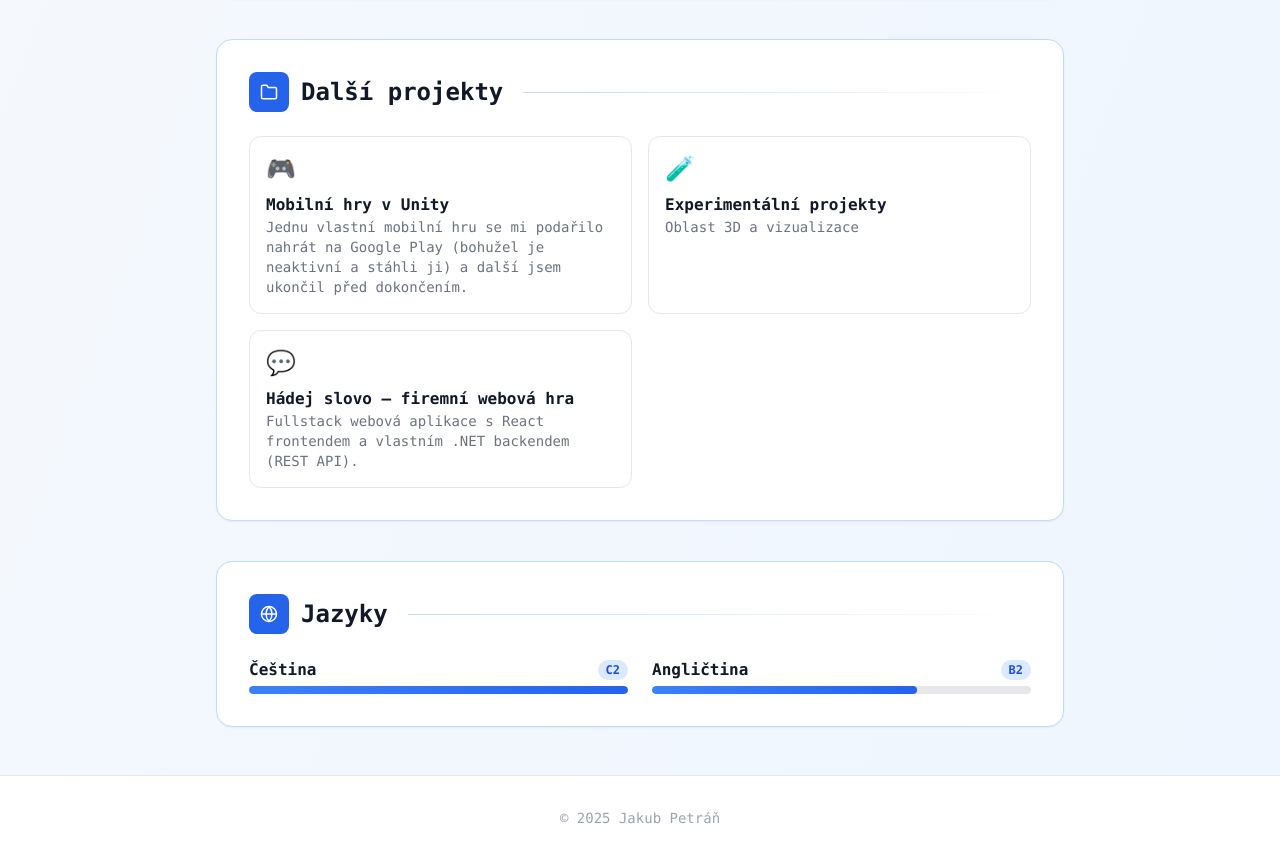
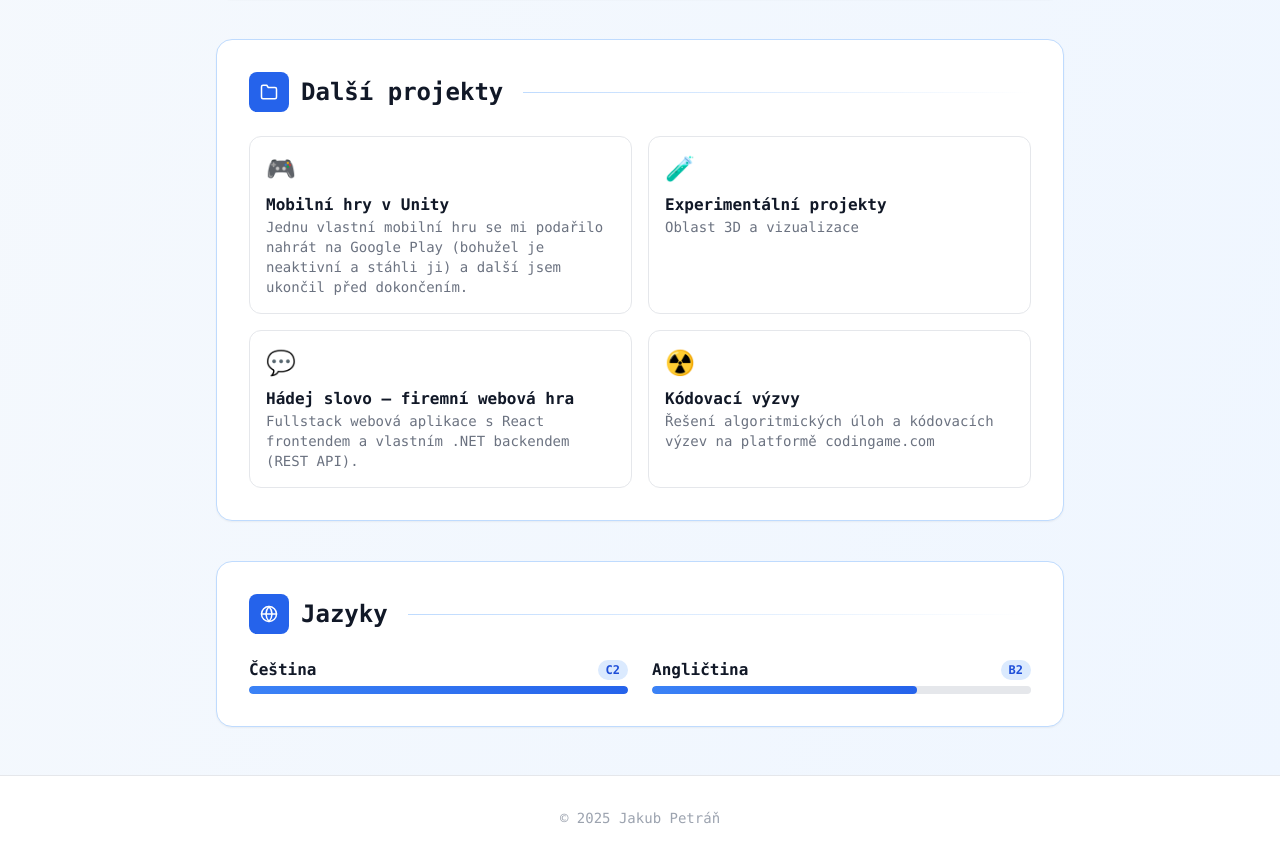
Before and after one commit to Kubica91/github-portfolio, a React (Vite) app: page / in a window 1280 px wide. Shown: the part 2640-3500 px from the top of the page. Built offline with nearby package versions, Linux system fonts and the light colour scheme.

Commit message:
pretter + doplnek k cv

```diff
--- a/index.html
+++ b/index.html
@@ -2,23 +2,29 @@
 <html lang="en">
     <head>
         <meta charset="UTF-8" />
+
         <link
             rel="icon"
             type="image/png"
             href=""
         />
+
         <meta
             name="viewport"
             content="width=device-width, initial-scale=1.0"
         />
+
         <link
             rel="stylesheet"
             href="https://fonts.googleapis.com/css2?family=Roboto:wght@300;400;500;600;700&display=swap"
         />
+
         <title>Portfolio</title>
     </head>
+
     <body>
         <div id="root"></div>
+
         <script
             type="module"
             src="/src/main.tsx"
--- a/src/cv/CvPage.tsx
+++ b/src/cv/CvPage.tsx
@@ -1,5 +1,16 @@
 import { useTranslation } from "react-i18next";
-import { FiAward, FiBookOpen, FiBriefcase, FiCode, FiDownload, FiFolder, FiGlobe, FiMail, FiMapPin, FiUser } from "react-icons/fi";
+import {
+    FiAward,
+    FiBookOpen,
+    FiBriefcase,
+    FiCode,
+    FiDownload,
+    FiFolder,
+    FiGlobe,
+    FiMail,
+    FiMapPin,
+    FiUser,
+} from "react-icons/fi";
 import SectionTitle from "./components/SectionTitle";
 import SkillCategory from "./components/SkillCategory";
 import TimelineItem from "./components/TimelineItem";
@@ -24,12 +35,17 @@ const CvPage = () => {
                         />
 
                         <div className="flex flex-1 flex-col items-center sm:items-start">
-                            <div className="mb-4 inline-flex items-center gap-2 rounded-full border border-blue-400/30 bg-blue-500/10 px-4 py-1.5 text-sm text-blue-300">
+                            <div
+                                className="mb-4 inline-flex items-center gap-2 rounded-full border border-blue-400/30 bg-blue-500/10 px-4 py-1.5 text-sm
+                                    text-blue-300"
+                            >
                                 <span className="h-2 w-2 rounded-full bg-green-400" />
                                 {t("OpenToOpportunities")}
                             </div>
 
-                            <h1 className="mb-3 text-4xl font-extrabold tracking-tight text-white sm:text-5xl">Jakub Petráň</h1>
+                            <h1 className="mb-3 text-4xl font-extrabold tracking-tight text-white sm:text-5xl">
+                                Jakub Petráň
+                            </h1>
 
                             <p className="mb-6 text-lg font-medium text-blue-200 sm:text-xl">{t("Subtitle")}</p>
 
@@ -47,8 +63,8 @@ const CvPage = () => {
 
                             <button
                                 onClick={handleDownloadPdf}
-                                className="mt-6 inline-flex items-center gap-2 rounded-full bg-blue-600 px-5 py-2.5 text-sm font-semibold text-white transition-colors print:hidden
-                                    hover:bg-blue-500 no-print"
+                                className="mt-6 inline-flex items-center gap-2 rounded-full bg-blue-600 px-5 py-2.5 text-sm font-semibold text-white
+                                    transition-colors print:hidden hover:bg-blue-500 no-print"
                             >
                                 <FiDownload />
                                 {t("DownloadPdf")}
@@ -200,7 +216,8 @@ const CvPage = () => {
                         subtitle={t("Education.Degree")}
                     >
                         <div className="rounded-lg border border-gray-200 bg-gray-50 p-4 text-sm text-gray-600">
-                            <span className="font-semibold text-gray-800">{t("Education.ThesisLabel")}</span> {t("Education.ThesisTitle")}
+                            <span className="font-semibold text-gray-800">{t("Education.ThesisLabel")}</span>{" "}
+                            {t("Education.ThesisTitle")}
                             <a
                                 href="https://dspace.tul.cz/items/2a2a2308-13d1-4b9b-9c96-6c75c33cc25e"
                                 target="_blank"
@@ -281,6 +298,11 @@ const CvPage = () => {
                                 desc: t("Projects.WordGameDesc"),
                                 emoji: "💬",
                             },
+                            {
+                                title: t("Projects.CodingGames"),
+                                desc: t("Projects.CodingGamesDesc"),
+                                emoji: "☢️",
+                            },
                         ].map((project) => (
                             <div
                                 key={project.title}
@@ -312,7 +334,9 @@ const CvPage = () => {
                             >
                                 <div className="mb-1 flex items-center justify-between">
                                     <span className="font-semibold text-gray-900">{l.lang}</span>
-                                    <span className="rounded-full bg-blue-100 px-2 py-0.5 text-xs font-bold text-blue-700">{l.level}</span>
+                                    <span className="rounded-full bg-blue-100 px-2 py-0.5 text-xs font-bold text-blue-700">
+                                        {l.level}
+                                    </span>
                                 </div>
                                 <div className="h-2 overflow-hidden rounded-full bg-gray-200">
                                     <div
@@ -327,7 +351,7 @@ const CvPage = () => {
             </main>
 
             {/* Footer */}
-            <footer className="border-t border-gray-200 bg-white py-8 text-center text-sm text-gray-400">
+            <footer className="border-t border-gray-200 bg-white py-8 text-center text-sm text-gray-400 no-print">
                 © {new Date().getFullYear()} Jakub Petráň
             </footer>
         </div>
--- a/src/cv/components/SectionTitle.tsx
+++ b/src/cv/components/SectionTitle.tsx
@@ -5,7 +5,9 @@ interface SectionTitleProps {
 
 const SectionTitle = ({ icon, title }: SectionTitleProps) => (
     <div className="mb-6 flex items-center gap-3">
-        <div className="flex h-10 w-10 shrink-0 items-center justify-center rounded-lg bg-blue-600 text-lg text-white">{icon}</div>
+        <div className="flex h-10 w-10 shrink-0 items-center justify-center rounded-lg bg-blue-600 text-lg text-white">
+            {icon}
+        </div>
 
         <h2 className="text-2xl font-bold text-gray-900">{title}</h2>
 
--- a/src/cv/components/TimelineItem.tsx
+++ b/src/cv/components/TimelineItem.tsx
@@ -9,7 +9,9 @@ const TimelineItem = ({ period, title, subtitle, children }: TimelineItemProps)
     <div className="relative pl-8 before:absolute before:left-[7px] before:top-2 before:h-full before:w-px before:bg-blue-200">
         <div className="absolute left-0 top-2 h-4 w-4 rounded-full border-[3px] border-blue-600 bg-white" />
 
-        <span className="mb-1 inline-block rounded-full bg-blue-100 px-3 py-0.5 text-xs font-semibold text-blue-700">{period}</span>
+        <span className="mb-1 inline-block rounded-full bg-blue-100 px-3 py-0.5 text-xs font-semibold text-blue-700">
+            {period}
+        </span>
 
         <h3 className="mt-1 text-lg font-bold text-gray-900">{title}</h3>
 
--- a/src/i18n.ts
+++ b/src/i18n.ts
@@ -22,7 +22,8 @@ const resources = {
             "WorkExperience.Company": "Proconom Software s.r.o., Liberec",
             "WorkExperience.CadBimVisualization": "Vývoj webových aplikací pro 3D vizualizaci CAD/BIM modelů",
             "WorkExperience.ForgeViewer": "Autodesk Forge Viewer – projekt vedu a vyvíjím od začátku",
-            "WorkExperience.ThreeJsViewer": "Prohlížečka 3D modelů v Three.js – vytvořena od základu pro webové prostředí",
+            "WorkExperience.ThreeJsViewer":
+                "Prohlížečka 3D modelů v Three.js – vytvořena od základu pro webové prostředí",
             "WorkExperience.PointCloud": "Implementace a vizualizace vlastních formátů point cloudových modelů",
             "WorkExperience.FrontendStack": "Frontend: React, TypeScript, Autodesk Forge Viewer, Three.js",
             "WorkExperience.BackendStack": "Backend: .NET (C#), REST API",
@@ -60,7 +61,10 @@ const resources = {
             "Projects.Experimental": "Experimentální projekty",
             "Projects.ExperimentalDesc": "Oblast 3D a vizualizace",
             "Projects.WordGame": "Hádej slovo – firemní webová hra",
-            "Projects.WordGameDesc": "Fullstack webová aplikace s React frontendem a vlastním .NET backendem (REST API).",
+            "Projects.WordGameDesc":
+                "Fullstack webová aplikace s React frontendem a vlastním .NET backendem (REST API).",
+            "Projects.CodingGames": "Kódovací výzvy",
+            "Projects.CodingGamesDesc": "Řešení algoritmických úloh a kódovacích výzev na platformě codingame.com",
 
             Languages: "Jazyky",
             "Languages.Czech": "Čeština",
```
Also changed, not shown: .prettierrc.json.
